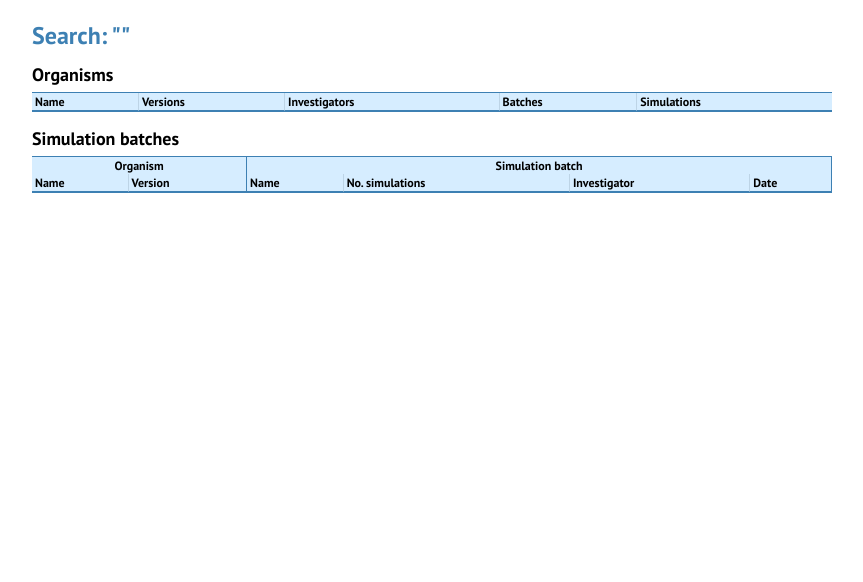
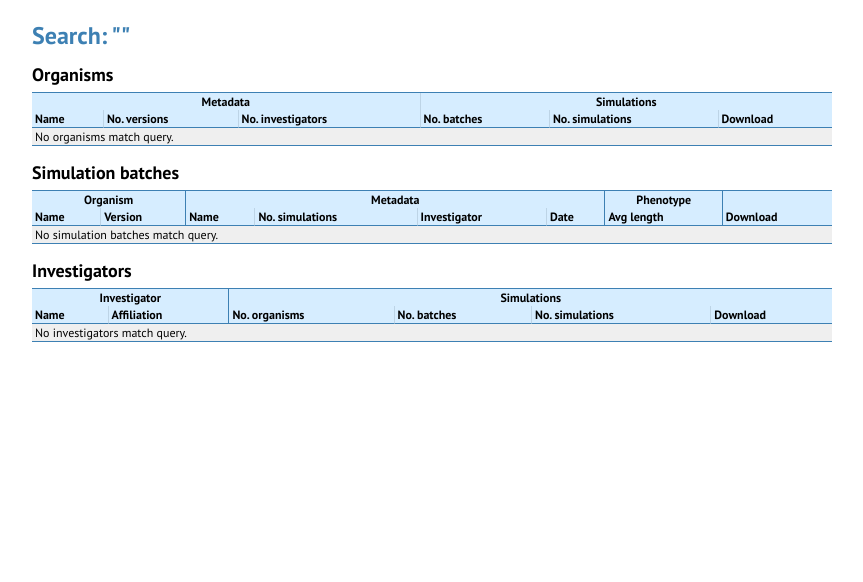
Before and after one commit to CovertLab/WholeCellSimDB, a Django app: template wcdbweb/templates/search_basic_haystack.html in a window 1280 px wide. Shown: the part 66-648 px from the top of the page, without its empty margins (208-1071 px from the left). Run offline with Django 3.2, Linux system fonts and the light colour scheme; the template is opened without the code that fills it, so the values that code supplies are empty; parts of the project's set-up code (start-up, migrations or seed data) failed here and were passed over.

Commit message:
improving basic search

```diff
--- /dev/null
+++ b/wcdbsearch/templates/search/indexes/wcdb/investigator_text.txt
@@ -0,0 +1,3 @@
+{{ object.user.first_name }}
+{{ object.user.last_name }}
+{{ object.affiliation }}
--- a/wcdbsearch/templates/search/indexes/wcdb/organism_text.txt
+++ b/wcdbsearch/templates/search/indexes/wcdb/organism_text.txt
@@ -1,5 +1 @@
 {{ object.name }}
-{% for batch in object.simulation_batches.all %}
-    {{ batch.name }}
-    {{ batch.description }}
-{% endfor %}
--- a/wcdbweb/templates/list_investigators.html
+++ b/wcdbweb/templates/list_investigators.html
@@ -25,9 +25,9 @@ Created: 2013-09-13
         <tr>
             <th>Name</th>
             <th>Affiliation</th>
-            <th>Organisms</th>
-            <th>Batches</th>
-            <th>Simulations</th>
+            <th>No. organisms</th>
+            <th>No. batches</th>
+            <th>No. simulations</th>
             <th>Download</th>
         </tr>
     </thead>
--- a/wcdbweb/templates/organism.html
+++ b/wcdbweb/templates/organism.html
@@ -53,8 +53,8 @@ Created: 2013-09-16
         <tr>
             <th>Name</th>
             <th>Affiliation</th>
-            <th>Batches</th>
-            <th>Simulations</th>
+            <th>No. batches</th>
+            <th>No. simulations</th>
         </tr>
     </thead>
     <tbody>
--- a/wcdbweb/templates/search_basic_haystack.html
+++ b/wcdbweb/templates/search_basic_haystack.html
@@ -18,14 +18,19 @@ Created: 2013-09-13
 <h1>Search: "{{ query }}"</h1>
 
 <h2>Organisms</h2>
-<table class="table">
+<table class="table search_organisms">
     <thead>
         <tr>
+            <th colspan="3">Metadata</th>
+            <th colspan="3">Simulations</th>
+        </tr>
+        <tr>
             <th>Name</th>
-            <th>Versions</th>
-            <th>Investigators</th>
-            <th>Batches</th>
-            <th>Simulations</th>
+            <th>No. versions</th>
+            <th>No. investigators</th>
+            <th>No. batches</th>
+            <th>No. simulations</th>
+            <th>Download</th>
         </tr>
     </thead>
     <tbody>
@@ -36,6 +41,11 @@ Created: 2013-09-13
             <td>{{ organism.n_investigator }}</td>
             <td>{{ organism.n_simulation_batch }}</td>
             <td>{{ organism.n_simulation }}</td>
+            <td><a href="{% url wcdbweb.views.organism_download id=organism.id %}">HDF5</a></td>
+        </tr>
+        {% empty %}
+        <tr>
+            <td colspan="6">No organisms match query.</td>
         </tr>
         {% endfor %}
     </tbody>
@@ -46,7 +56,9 @@ Created: 2013-09-13
     <thead>
         <tr>
             <th colspan="2">Organism</th>
-            <th colspan="4">Simulation batch</th>
+            <th colspan="4">Metadata</th>
+            <th colspan="1">Phenotype</th>
+            <th colspan="1"></th>
         </tr>
         <tr>
             <th>Name</th>
@@ -55,11 +67,12 @@ Created: 2013-09-13
             <th>No. simulations</th>
             <th>Investigator</th>
             <th>Date</th>
+            <th>Avg length</th>
+            <th>Download</th>
         </tr>
     </thead>
     <tbody>
-        {% for tmp in batches %}
-        {% with batch=tmp.object %}
+        {% for batch in batches %}
         <tr>
             <td><a href="{% url wcdbweb.views.organism id=batch.organism.id %}">{{ batch.organism.name }}</a></td>
             <td>{{ batch.organism_version }}</td>
@@ -67,8 +80,47 @@ Created: 2013-09-13
             <td>{{ batch.simulations.all|length }}</td>
             <td><a href="{% url wcdbweb.views.investigator id=batch.investigator.id %}">{{ batch.investigator.user.get_full_name }}</a></td>
             <td>{{ batch.date|date:"M j, Y" }}</td>
+            <td>{{ batch.length_avg }} </td>
+            <td><a href="{% url wcdbweb.views.simulation_batch_download id=batch.id %}">HDF5</a></td>
         </tr>
-        {% endwith %}
+        {% empty %}
+        <tr>
+            <td colspan="8">No simulation batches match query.</td>
+        </tr>
+        {% endfor %}
+    </tbody>
+</table>
+
+<h2>Investigators</h2>
+<table class="table list_investigators">
+    <thead>
+        <tr>
+            <th colspan="2">Investigator</th>
+            <th colspan="4">Simulations</th>
+        </tr>
+        <tr>
+            <th>Name</th>
+            <th>Affiliation</th>
+            <th>No. organisms</th>
+            <th>No. batches</th>
+            <th>No. simulations</th>
+            <th>Download</th>
+        </tr>
+    </thead>
+    <tbody>
+        {% for investigator in investigators %}
+        <tr>
+            <td><a href="{% url wcdbweb.views.investigator id=investigator.id %}">{{ investigator.full_name }}</a></td>
+            <td>{{ investigator.affiliation }}</td>
+            <td>{{ investigator.n_organism }}</td>
+            <td>{{ investigator.n_simulation_batches }}</td>
+            <td>{{ investigator.n_simulation }}</td>
+            <td><a href="{% url wcdbweb.views.investigator_download id=investigator.id %}">HDF5</a></td>
+        </tr>
+        {% empty %}
+        <tr>
+            <td colspan="6">No investigators match query.</td>
+        </tr>
         {% endfor %}
     </tbody>
 </table>
```
Also changed, not shown: wcdbsearch/indexes.py (+16 -0 lines), wcdbweb/helpers.py (+35 -1 lines), wcdbweb/templates/list_organisms.html (+4 -4 lines), wcdbweb/views.py (+6 -15 lines).
